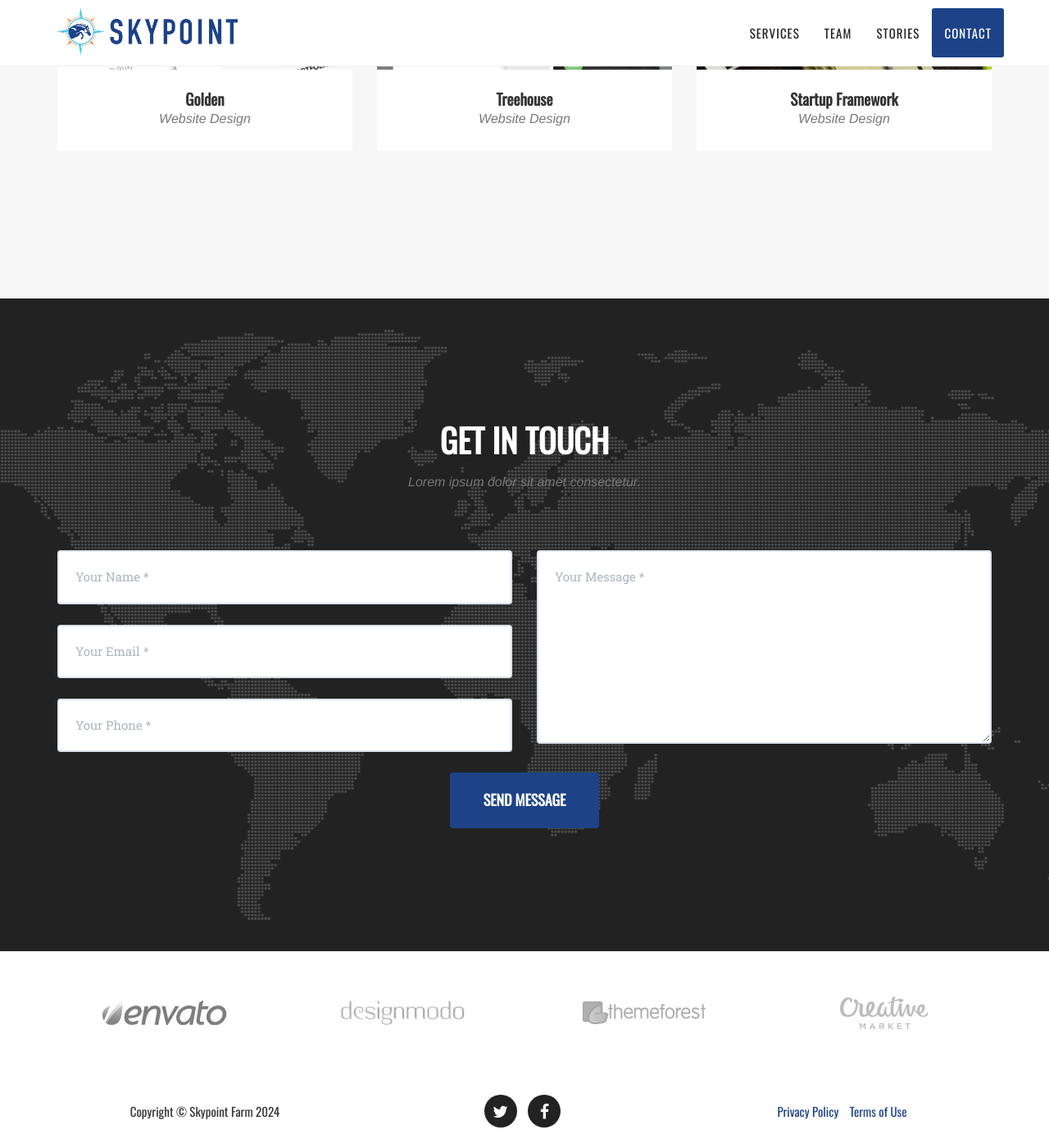
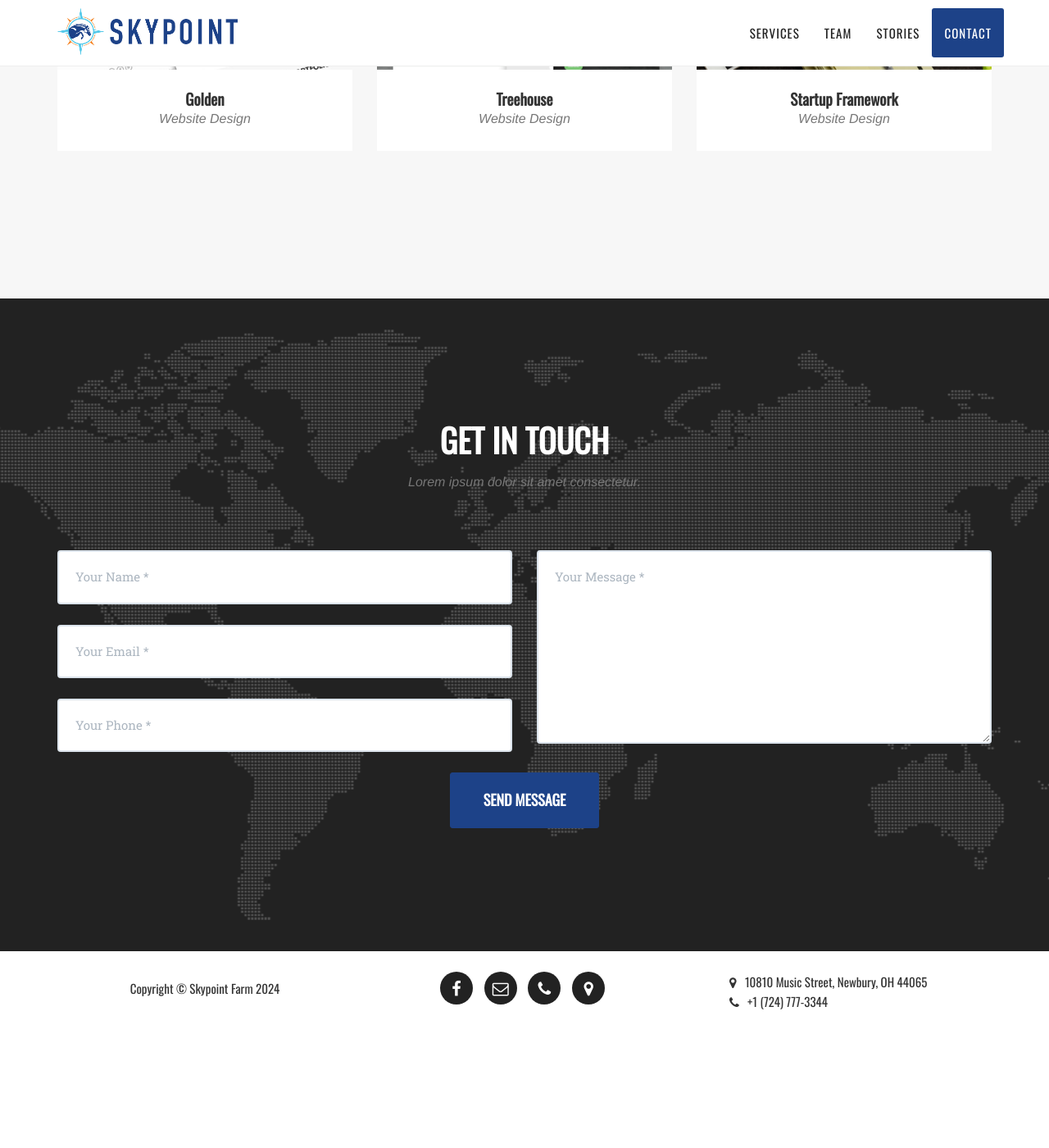
Before and after one commit to pinsky422/pinsky422.github.io, a Jekyll site: the page built from index.html, in a window 1280 px wide and 1400 px high, scrolled down 3862 px. Shown: the whole window at 82% size. Built offline with Jekyll 4.4.1, drawn with Linux system fonts in a browser that asks for light colours; some web fonts are replaced; after the commit the page ends 5120 px from its top, so only the background shows below that.

Commit message:
Added company info to footer.

```diff
--- a/_config.yml
+++ b/_config.yml
@@ -41,17 +41,28 @@ people:
       - title: linkedin
         url: #
 
-# Social networks usernames (many more available: google-plus, flickr, dribbble, pinterest, instagram, tumblr, linkedin, etc.)
+#
+# Site Footer Information
+#
+
+# Social networks & contact methods
 social:
-  - title: twitter
-    url: http://twitter.com/jekyllrb
   - title: facebook
     url: https://www.facebook.com/skypointfarm/
+  - title: envelope-o
+    url: mailto:hello@skypointfarm.com
+  - title: phone
+    url: tel:+1-724-777-3344
+  - title: map-marker
+    url: https://maps.app.goo.gl/ZvsC7kedPNoGEg2z7
 
 # Postal address (add as many lines as necessary)
 address:
-  - line: 10810 Music Street
+  - line: 10810 Music Street,
   - line: Newbury, OH 44065
+
+# Company phone number
+phone: +1 (724) 777-3344
 
 # Build settings
 markdown: kramdown
--- a/_includes/clients.html
+++ b/_includes/clients.html
@@ -1,5 +1,5 @@
 <!-- Clients Aside -->
-    <aside class="clients">
+    <aside class="clients bg-light-gray">
         <div class="container">
             <div class="row">
                 <div class="col-md-3 col-sm-6">
@@ -13,9 +13,10 @@
                     </a>
                 </div>
                 <div class="col-md-3 col-sm-6">
-                    <a href="#">
-                        <img src="img/logos/themeforest.jpg" class="img-responsive img-centered" alt="">
-                    </a>
+                    <ul class="list-inline social-buttons">
+                        <li><i class="fa fa-map-marker"></i></li>
+                         10810 Music Street<br/>Newbury, OH 44065
+                    </ul>
                 </div>
                 <div class="col-md-3 col-sm-6">
                     <a href="#">
--- a/_includes/css/agency.css
+++ b/_includes/css/agency.css
@@ -754,6 +754,12 @@ footer ul.quicklinks {
     line-height: 40px;
 }
 
+footer ul.quicklinks > li {
+    list-style-type: none;
+    line-height: 24px;
+    text-align: left;
+}
+
 ul.social-buttons {
     margin-bottom: 0;
 }
--- a/_includes/footer.html
+++ b/_includes/footer.html
@@ -13,10 +13,14 @@
                     </ul>
                 </div>
                 <div class="col-md-4">
-                    <ul class="list-inline quicklinks">
-                        <li><a href="#">Privacy Policy</a>
+                    <ul class="quicklinks">
+                        <li><i class="fa fa-map-marker"></i> &nbsp;
+                            {% for address in site.address %}
+                                {{ address.line }}
+                            {% endfor %}
                         </li>
-                        <li><a href="#">Terms of Use</a>
+                        <li><i class="fa fa-phone"></i> &nbsp;
+                            {{ site:phone }}
                         </li>
                     </ul>
                 </div>
--- a/_layouts/default.html
+++ b/_layouts/default.html
@@ -13,8 +13,6 @@
         <!-- -->
         {% include contact.html %}
         <!-- -->
-        {% include clients.html %}
-        <!-- -->
         {% include footer.html %}
         <!-- -->
         {% include modals.html %}
```
Also changed, not shown: _includes/head.html (+7 -1 lines).
